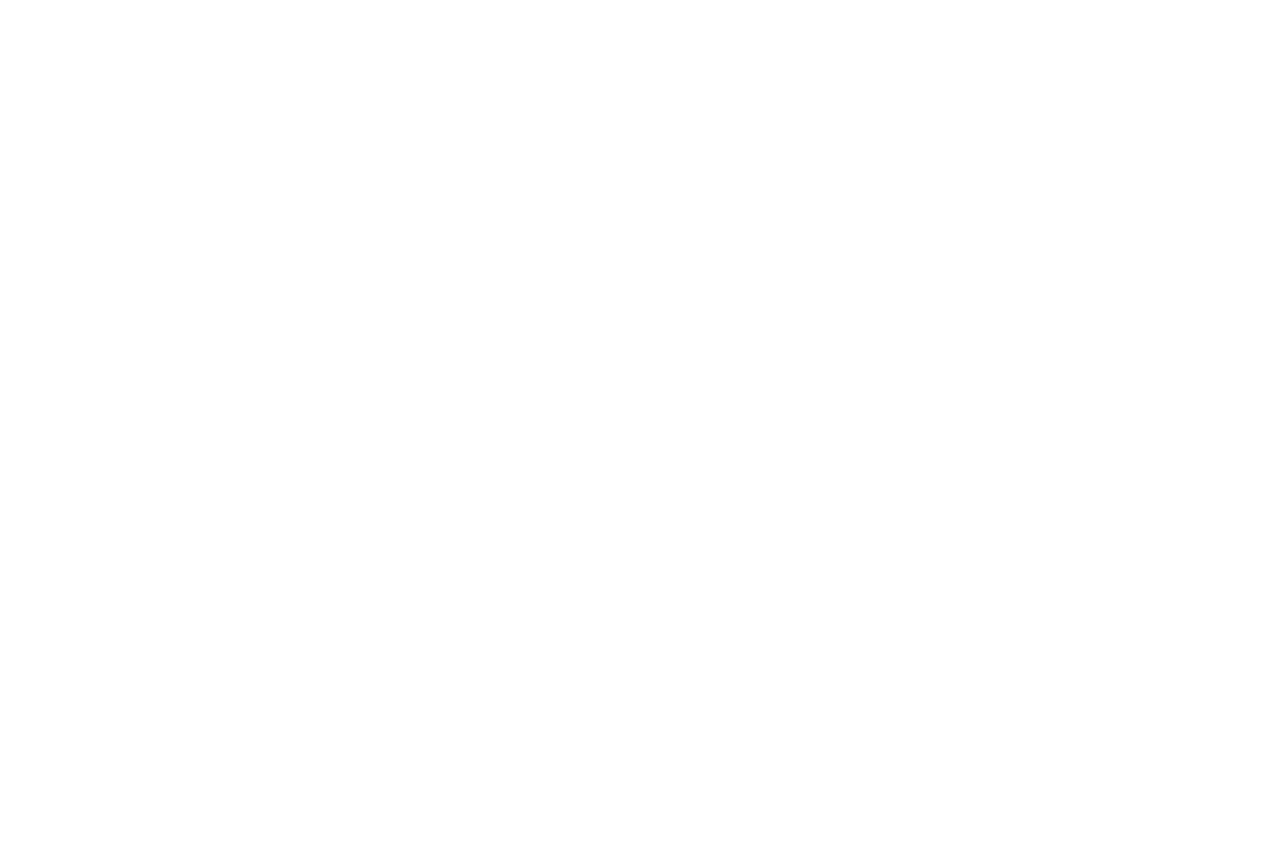
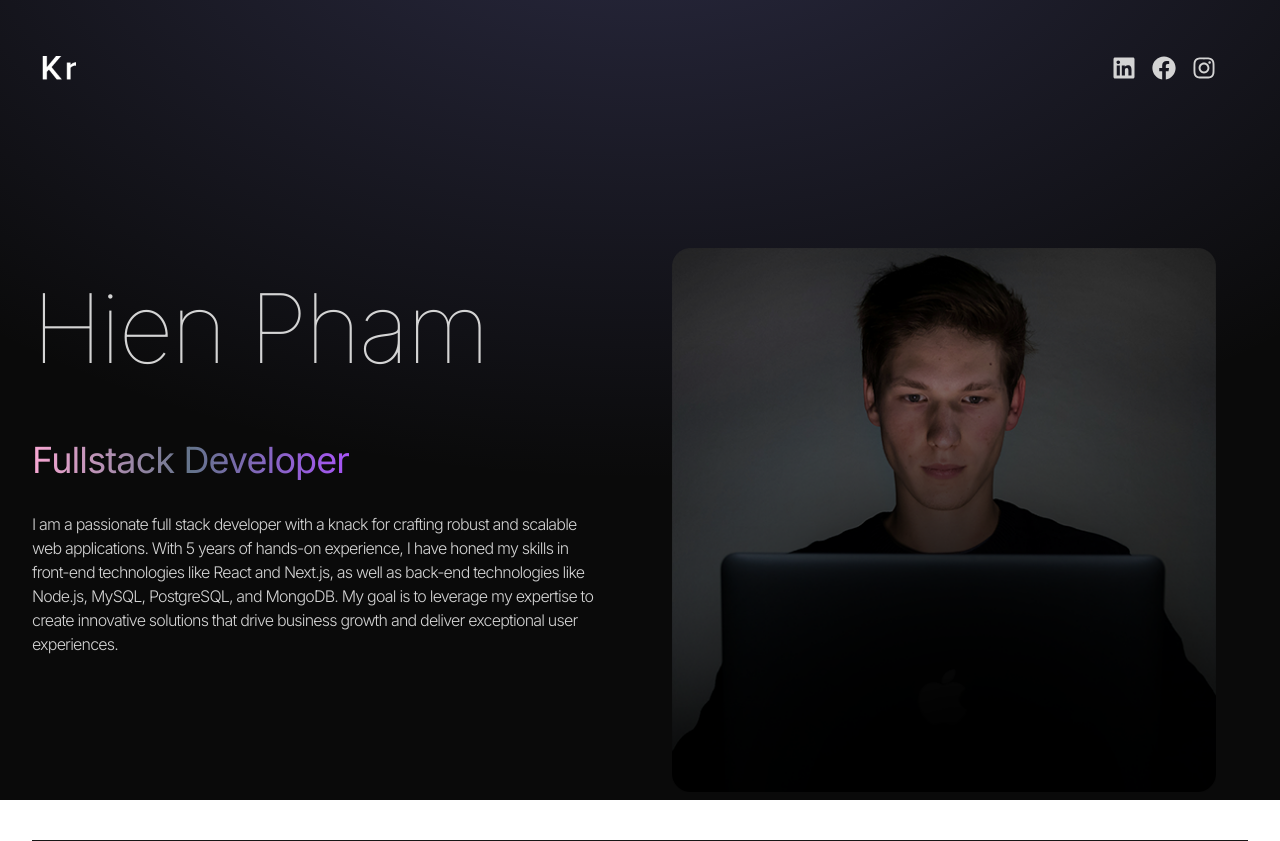
Before and after one commit to giahienpham/new-portfolio, a React (Vite) app: page / in a window 1280 px wide. Before the commit the page ends 800 px from the top, so only its background shows below. Built offline with nearby package versions, Linux system fonts and the light colour scheme.

Commit message:
added hero and navbar session

```diff
--- a/src/App.jsx
+++ b/src/App.jsx
@@ -1,11 +1,18 @@
-import React from 'react'
+import React from "react";
+import Navbar from "./components/Navbar";
+import Hero from "./components/Hero";
 
 const App = () => {
   return (
-    <div>
+    <div className="overflow-x-hidden text-neutral-300 antialiased selection:bg-cyan-300 selection:text-cyan-900">
+      <div className="flixed top-0 -z-10 h-full w-full"></div>
+      <div className="absolute top-0 z-[-2] h-screen w-screen bg-neutral-950 bg-[radial-gradient(ellipse_80%_80%_at_50%_-20%,rgba(120,119,198,0.3),rgba(255,255,255,0))]"></div>
+      <div className="container mx-auto px-8">
+        <Navbar />
+        <Hero />
+      </div>
+    </div>
+  );
+};
 
-    </div>
-  )
-}
-
-export default App
+export default App;
--- /dev/null
+++ b/src/components/Hero.jsx
@@ -0,0 +1,31 @@
+import { HERO_CONTENT } from "../constants";
+import profilePic from "../assets/kevinRushProfile.png";
+
+const Hero = () => {
+  return (
+    <div className="border-b border-neutral-900 pb-4 lg:mb-35">
+      <div className="flex flex-wrap">
+        <div className="w-full lg:w-1/2">
+          <div className="flex flex-col items-center lg:items-start ">
+            <h1 className="pb-16 text-6xl font-thin tracking-tight lg:mt-16 lg:text-8xl">
+              Hien Pham
+            </h1>
+            <span className="bg-gradient-to-r from-pink-300 via-slate-500 to-purple-500 bg-clip-text text-4xl tracking-tight text-transparent">
+              Fullstack Developer
+            </span>
+            <p className="my-2 max-w-xl py-6 font-light tracking-tighter">
+              {HERO_CONTENT}
+            </p>
+          </div>
+        </div>
+        <div className="w-full lg:w-1/2 lg:p-8">
+          <div className="flex justify-center">
+            <img src={profilePic} alt="profilePic" />
+          </div>
+        </div>
+      </div>
+    </div>
+  );
+};
+
+export default Hero;
--- /dev/null
+++ b/src/components/Navbar.jsx
@@ -0,0 +1,21 @@
+import logo from "../assets/kevinRushlogo.png";
+import { FaLinkedin } from "react-icons/fa";
+import { FaGithub } from "react-icons/fa";
+import { FaInstagram } from "react-icons/fa";
+import { FaFacebook } from "react-icons/fa";
+const Navbar = () => {
+  return (
+    <nav className="mb-20 flex items-center justify-between py-6">
+      <div className="flex flex-shrink-0 items-center">
+        <img className="mx-2 w-10" src={logo} alt="logo" />
+      </div>
+      <div className="m-8 flex justify-center gap-4 text-2xl">
+        <FaLinkedin />
+        <FaFacebook />
+        <FaInstagram />
+      </div>
+    </nav>
+  );
+};
+
+export default Navbar;
--- a/src/index.css
+++ b/src/index.css
@@ -1,7 +1,7 @@
+@import url("https://fonts.googleapis.com/css2?family=Inter:ital,opsz,wght@0,14..32,100..900;1,14..32,100..900&display=swap");
 @tailwind base;
 @tailwind components;
 @tailwind utilities;
-@import url("https://fonts.googleapis.com/css2?family=Inter:ital,opsz,wght@0,14..32,100..900;1,14..32,100..900&display=swap");
 
 :root {
   font-family: "Inter", sans-serif;
```
